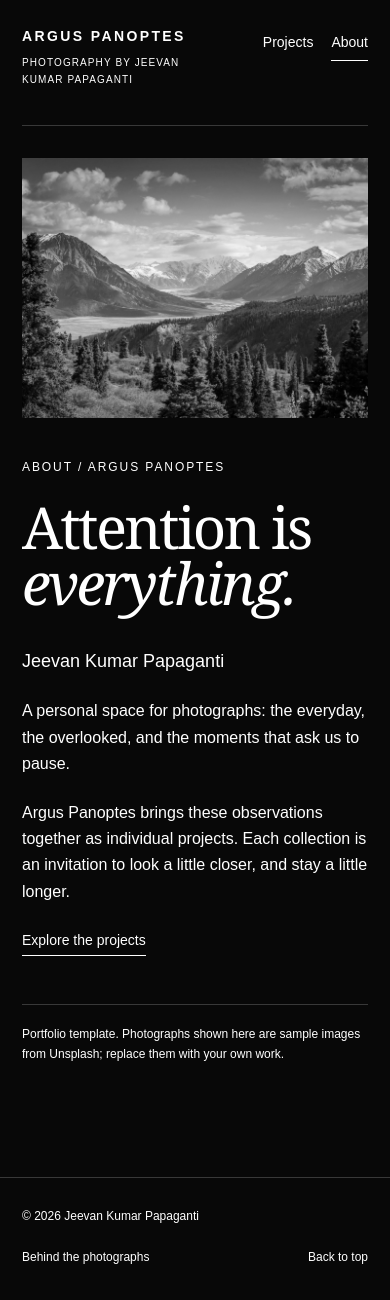
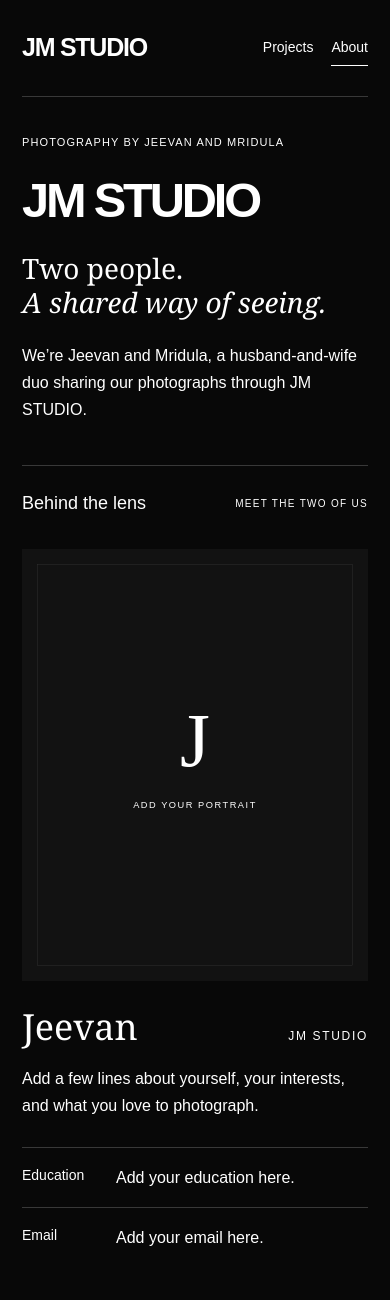
Before and after one commit to jee1kumar/jee1kumar, a plain HTML site: page about.html in a window 390 px wide. Shown: the top 1300 px of the page. Drawn offline with Linux system fonts and the light colour scheme.

Commit message:
added about

```diff
--- /dev/null
+++ b/about.css
@@ -0,0 +1,90 @@
+/* JM STUDIO — About page. Independent of the existing style.css. */
+:root {
+  color-scheme: dark;
+  --background: #080808;
+  --text: #fff;
+  --line: #383838;
+  --gutter: clamp(22px, 5vw, 80px);
+}
+* { box-sizing: border-box; }
+html { scroll-behavior: smooth; }
+body {
+  margin: 0;
+  background: var(--background);
+  color: var(--text);
+  font: 16px/1.7 Arial, Helvetica, sans-serif;
+  -webkit-font-smoothing: antialiased;
+}
+a { color: inherit; text-decoration: none; }
+a:focus-visible { outline: 2px solid #fff; outline-offset: 6px; }
+h1, h2, h3, p, dl, dd { margin: 0; }
+.site-header, main, footer {
+  width: min(100%, 1560px);
+  margin-inline: auto;
+  padding-inline: var(--gutter);
+}
+.site-header {
+  min-height: 120px;
+  display: flex;
+  align-items: center;
+  justify-content: space-between;
+  gap: 24px;
+}
+.brand { font-size: clamp(25px, 3vw, 42px); font-weight: 700; letter-spacing: -.05em; line-height: 1.1; }
+nav { display: flex; gap: 30px; }
+nav a { font-size: 16px; padding-block: 6px; border-bottom: 1px solid transparent; }
+nav a:hover, nav a[aria-current="page"] { border-color: #fff; }
+.about-intro { border-top: 1px solid var(--line); padding: 54px 0 64px; }
+.eyebrow { font-size: 12px; letter-spacing: .16em; margin-bottom: 24px; }
+/* Main studio name: large on desktop, scales down to fit a phone. */
+h1 { font-size: clamp(48px, 12.5vw, 180px); line-height: 1; font-weight: 700; letter-spacing: -.065em; }
+.intro-bottom { display: grid; grid-template-columns: 1.15fr 1fr; gap: 48px; align-items: end; margin-top: 42px; }
+.intro-title { font: 400 clamp(28px, 3vw, 44px)/1.2 Georgia, 'Times New Roman', serif; }
+.intro-text { max-width: 440px; justify-self: end; }
+.section-heading { border-top: 1px solid var(--line); padding: 22px 0 30px; display: flex; justify-content: space-between; align-items: center; gap: 20px; }
+.section-heading h2 { font-size: 18px; font-weight: 400; }
+.section-heading span { font-size: 12px; letter-spacing: .13em; }
+.people-grid { display: grid; grid-template-columns: repeat(2, minmax(0, 1fr)); gap: clamp(24px, 5vw, 80px); }
+.person { min-width: 0; }
+.portrait { overflow: hidden; background: #121212; }
+.portrait img {
+  display: block;
+  width: 100%;
+  height: auto;
+  aspect-ratio: 4 / 5;
+  object-fit: cover;
+  object-position: center;
+  filter: grayscale(100%);
+}
+/* Adjust object-position above if a face needs to sit higher/lower in the frame.
+   Remove filter: grayscale(100%) if you prefer original photo colors. */
+.person-heading { display: flex; align-items: baseline; justify-content: space-between; gap: 16px; padding: 26px 0 18px; }
+.person-heading h3 { font: 400 clamp(36px, 4vw, 54px)/1.1 Georgia, 'Times New Roman', serif; }
+.person-heading span { font-size: 12px; letter-spacing: .14em; }
+.bio { max-width: 500px; margin-bottom: 28px; }
+.details > div { display: grid; grid-template-columns: 100px minmax(0, 1fr); gap: 20px; padding-block: 16px; border-top: 1px solid var(--line); }
+.details dt { font-size: 14px; }
+.details dd { overflow-wrap: anywhere; }
+.details a { text-decoration: underline; text-underline-offset: 4px; }
+.closing { margin-top: 80px; padding: 48px 0 64px; border-top: 1px solid var(--line); }
+.closing h2 { font: 400 clamp(28px, 3.5vw, 48px)/1.2 Georgia, 'Times New Roman', serif; margin-bottom: 24px; }
+.text-link { display: inline-block; border-bottom: 1px solid #fff; padding-bottom: 3px; }
+footer { display: flex; justify-content: space-between; gap: 24px; border-top: 1px solid var(--line); padding-block: 30px; font-size: 13px; }
+footer a:hover { text-decoration: underline; }
+.skip-link { position: absolute; top: -100px; left: 16px; background: #080808; padding: 12px; z-index: 2; }
+.skip-link:focus { top: 12px; }
+@media (max-width: 650px) {
+  .site-header { min-height: 96px; gap: 18px; }
+  nav { gap: 18px; }
+  nav a { font-size: 14px; }
+  .about-intro { padding: 36px 0 42px; }
+  .eyebrow { font-size: 11px; letter-spacing: .1em; }
+  .intro-bottom { grid-template-columns: 1fr; gap: 22px; margin-top: 28px; }
+  .intro-text { justify-self: start; }
+  .section-heading span { font-size: 10px; text-align: right; }
+  .people-grid { grid-template-columns: 1fr; gap: 48px; }
+  .details > div { grid-template-columns: 80px minmax(0, 1fr); gap: 14px; }
+  .closing { margin-top: 48px; padding: 36px 0 44px; }
+  footer { flex-wrap: wrap; gap: 12px; }
+}
+@media (prefers-reduced-motion: reduce) { html { scroll-behavior: auto; } }
--- a/about.html
+++ b/about.html
@@ -3,15 +3,92 @@
 <head>
   <meta charset="utf-8">
   <meta name="viewport" content="width=device-width, initial-scale=1">
-  <meta name="description" content="Argus Panoptes — a photography portfolio of landscapes, architecture, and the sea.">
+  <meta name="description" content="Meet Jeevan and Mridula, the husband-and-wife duo behind JM STUDIO.">
   <meta name="color-scheme" content="dark">
-  <title>About | Argus Panoptes</title>
-  <link rel="stylesheet" href="style.css">
+  <title>About | JM STUDIO</title>
+  <!-- This stylesheet is only used by the About page. -->
+  <link rel="stylesheet" href="about.css">
 </head>
 <body id="top">
-<a class="skip-link" href="#main">Skip to content</a>
-<header class="site-header"><a class="brand" href="index.html" aria-label="Argus Panoptes home">ARGUS PANOPTES<span>PHOTOGRAPHY BY JEEVAN KUMAR PAPAGANTI</span></a><nav aria-label="Main navigation"><a href="index.html#projects">Projects</a><a href="about.html" aria-current="page">About</a></nav></header>
-<main id="main"><section class="about-layout"><div class="about-photo"><img src="images/mountains.jpg" alt="A mountain peak beneath passing clouds" fetchpriority="high" decoding="async"></div><div class="about-copy"><p class="eyebrow">ABOUT / ARGUS PANOPTES</p><h1>Attention is<br><em>everything.</em></h1><p class="name">Jeevan Kumar Papaganti</p><p>A personal space for photographs: the everyday, the overlooked, and the moments that ask us to pause.</p><p>Argus Panoptes brings these observations together as individual projects. Each collection is an invitation to look a little closer, and stay a little longer.</p><!-- Replace the paragraphs above with your biography. Add a real contact link below, for example: <a class="text-link" href="mailto:you@example.com">Get in touch</a> --><a class="text-link" href="index.html#projects">Explore the projects</a><p class="demo-note">Portfolio template. Photographs shown here are sample images from Unsplash; replace them with your own work.</p></div></section></main>
-<footer><span>© 2026 Jeevan Kumar Papaganti</span><a href="about.html">Behind the photographs</a><a href="#top">Back to top</a></footer>
+  <a class="skip-link" href="#main">Skip to content</a>
+
+  <header class="site-header">
+    <a class="brand" href="index.html" aria-label="JM STUDIO home">JM STUDIO</a>
+    <nav aria-label="Main navigation">
+      <a href="index.html#projects">Projects</a>
+      <a href="about.html" aria-current="page">About</a>
+    </nav>
+  </header>
+
+  <main id="main">
+    <section class="about-intro" aria-labelledby="studio-title">
+      <p class="eyebrow">PHOTOGRAPHY BY JEEVAN AND MRIDULA</p>
+      <h1 id="studio-title">JM STUDIO</h1>
+      <div class="intro-bottom">
+        <p class="intro-title">Two people.<br><em>A shared way of seeing.</em></p>
+        <!-- Edit this introduction whenever you are ready. -->
+        <p class="intro-text">We’re Jeevan and Mridula, a husband-and-wife duo sharing our photographs through JM STUDIO.</p>
+      </div>
+    </section>
+
+    <section class="people-section" aria-labelledby="people-title">
+      <div class="section-heading">
+        <h2 id="people-title">Behind the lens</h2>
+        <span>MEET THE TWO OF US</span>
+      </div>
+
+      <div class="people-grid">
+        <article class="person" aria-labelledby="jeevan-name">
+          <div class="portrait">
+            <!-- YOUR PHOTO: save images/jeevan.jpg and change src below to images/jeevan.jpg. -->
+            <img src="images/jeevan-placeholder.svg" alt="Placeholder for Jeevan’s portrait" width="900" height="1125" decoding="async">
+          </div>
+          <div class="person-heading">
+            <h3 id="jeevan-name">Jeevan</h3>
+            <span>JM STUDIO</span>
+          </div>
+          <!-- Replace this paragraph with Jeevan’s biography. -->
+          <p class="bio">Add a few lines about yourself, your interests, and what you love to photograph.</p>
+          <dl class="details">
+            <div><dt>Education</dt><dd>Add your education here.</dd></div>
+            <div><dt>Email</dt><dd>Add your email here.</dd></div>
+          </dl>
+          <!-- To make your email clickable, replace the email dd above with:
+          <dd><a href="mailto:YOUR-EMAIL">YOUR-EMAIL</a></dd>
+          -->
+        </article>
+
+        <article class="person" aria-labelledby="mridula-name">
+          <div class="portrait">
+            <!-- YOUR PHOTO: save images/mridula.jpg and change src below to images/mridula.jpg. -->
+            <img src="images/mridula-placeholder.svg" alt="Placeholder for Mridula’s portrait" width="900" height="1125" decoding="async">
+          </div>
+          <div class="person-heading">
+            <h3 id="mridula-name">Mridula</h3>
+            <span>JM STUDIO</span>
+          </div>
+          <!-- Replace this paragraph with Mridula’s biography. -->
+          <p class="bio">Add a few lines about yourself, your interests, and what you love to photograph.</p>
+          <dl class="details">
+            <div><dt>Education</dt><dd>Add your education here.</dd></div>
+            <div><dt>Email</dt><dd>Add your email here.</dd></div>
+          </dl>
+          <!-- To make your email clickable, replace the email dd above with:
+          <dd><a href="mailto:YOUR-EMAIL">YOUR-EMAIL</a></dd>
+          -->
+        </article>
+      </div>
+    </section>
+
+    <section class="closing" aria-labelledby="closing-title">
+      <h2 id="closing-title">Our photographs. Our perspectives.</h2>
+      <a class="text-link" href="index.html#projects">Explore our projects</a>
+    </section>
+  </main>
+
+  <footer>
+    <span>© 2026 JM STUDIO · Jeevan &amp; Mridula</span>
+    <a href="#top">Back to top</a>
+  </footer>
 </body>
 </html>
```
Also changed, not shown: images/jeevan-placeholder.svg (added), images/mridula-placeholder.svg (added), 1 other file.
